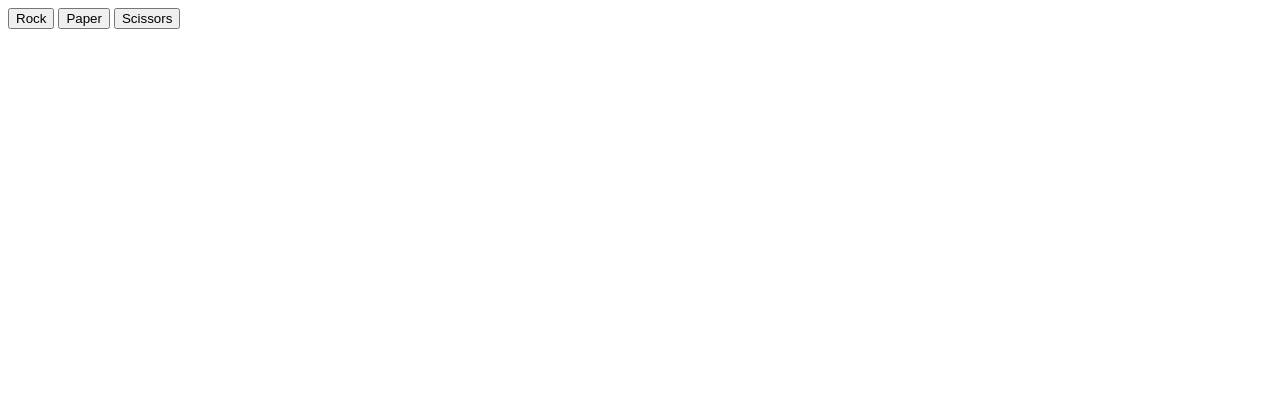
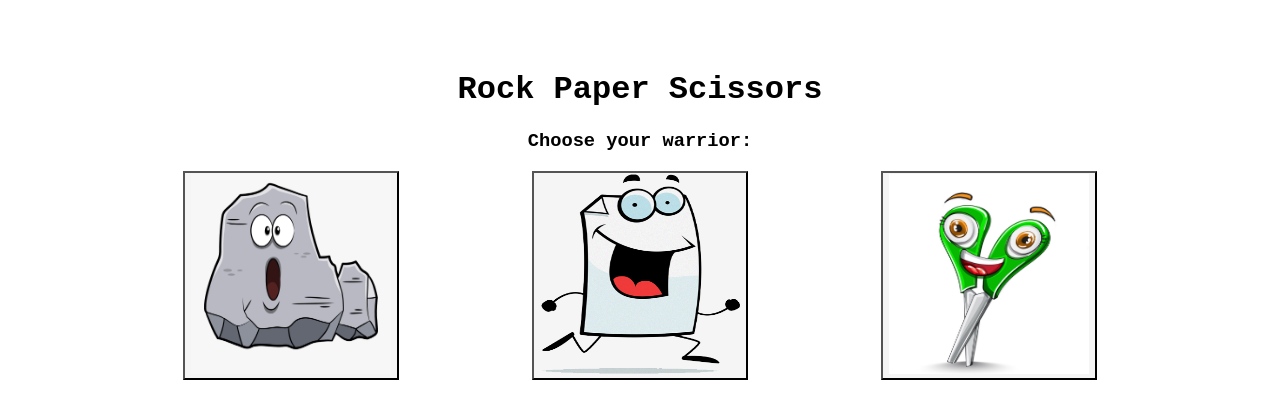
Before and after one commit to mxie97/rock-paper-scissors, a plain HTML site: page index.html in a window 1280 px wide. Drawn offline with Linux system fonts and the light colour scheme.

Commit message:
add basic style elements

```diff
--- a/index.html
+++ b/index.html
@@ -4,20 +4,26 @@
     <meta charset="UTF-8">
     <meta http-equiv="X-UA-Compatible" content="IE=edge">
     <meta name="viewport" content="width=device-width, initial-scale=1.0">
-    <title>Document</title>
-
+    <title>Rock Paper Scissors</title>
+    <link rel="stylesheet" href="style.css">
 </head>
 <body>
+    <span class="header">
+        <h1>Rock Paper Scissors</h1>
+        <h3>Choose your warrior:</h3>
+    </span>
 
-    <div id="button-container">
-    <button id="rock">Rock</button>
-    <button id="paper">Paper</button>
-    <button id="scissors">Scissors</button>
+    <div class="button-container">
+    <button class="button"><img id="rock" src="images/Rocky.png"></button>
+    <button class="button"><img id="paper" src="images/paper.png"></button>
+    <button class="button"><img id="scissors" src="images/scissors.jpg"></button>
     </div>
 
-    <div id="round-result"></div>
-    <div id="scoreboard"></div>
-    <div id="winner-announcement"></div>
+    <div class="main-content">
+    <span id="round-result"></span>
+    <span id="scoreboard"></span>
+    <span id="winner-announcement"></span>
+    </div>
 
     <script src="script.js"></script>
 </body>
--- /dev/null
+++ b/style.css
@@ -0,0 +1,26 @@
+body {
+    font-family:'Courier New', Courier, monospace;
+    display: flex;
+    flex-direction: column;
+    margin: 50px;
+    text-align: center;
+}
+
+.header {
+
+}
+
+
+.button-container {
+    display: flex;
+    justify-content: space-evenly;
+}
+
+.button {
+    background-color: whitesmoke;
+}
+
+.button img {
+    height: 200px;
+    width: 200px;
+}
```
Also changed, not shown: images/Rocky.png (added), images/paper.png (added), images/scissors.jpg (added).
